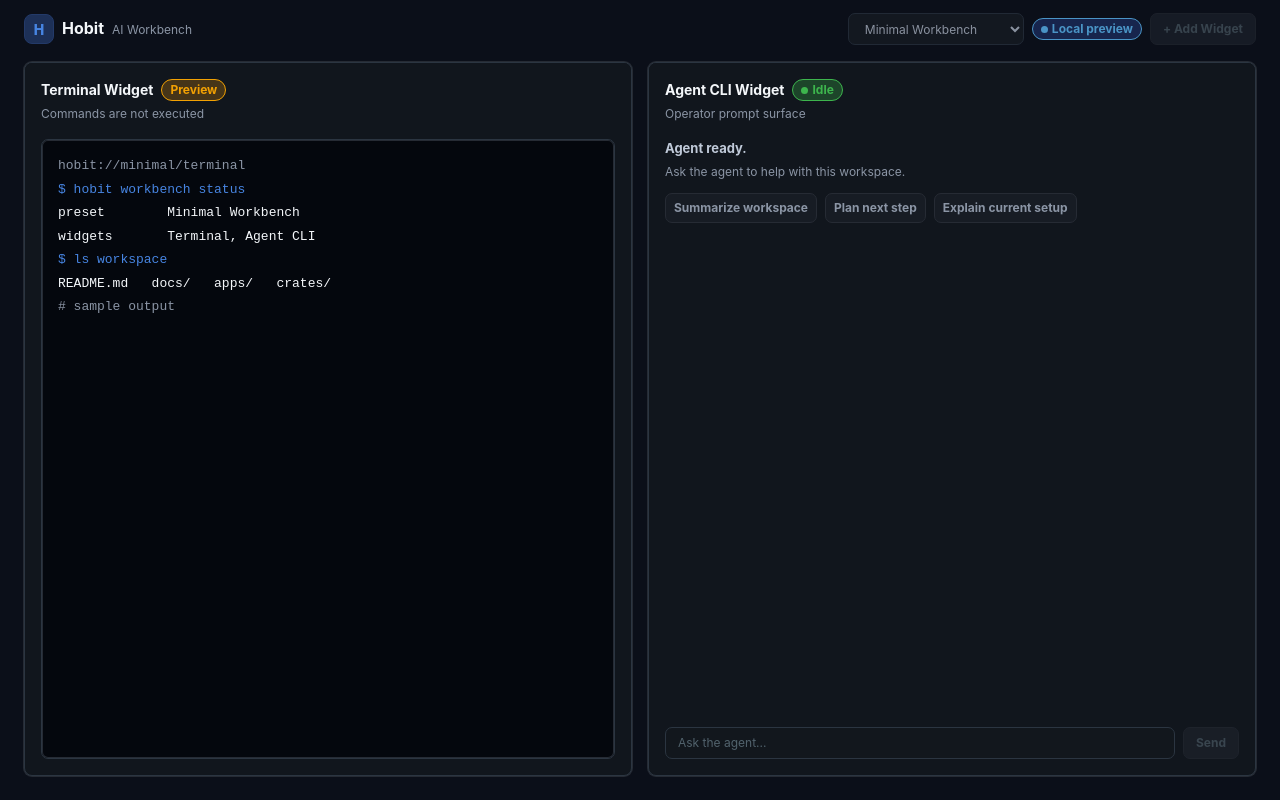
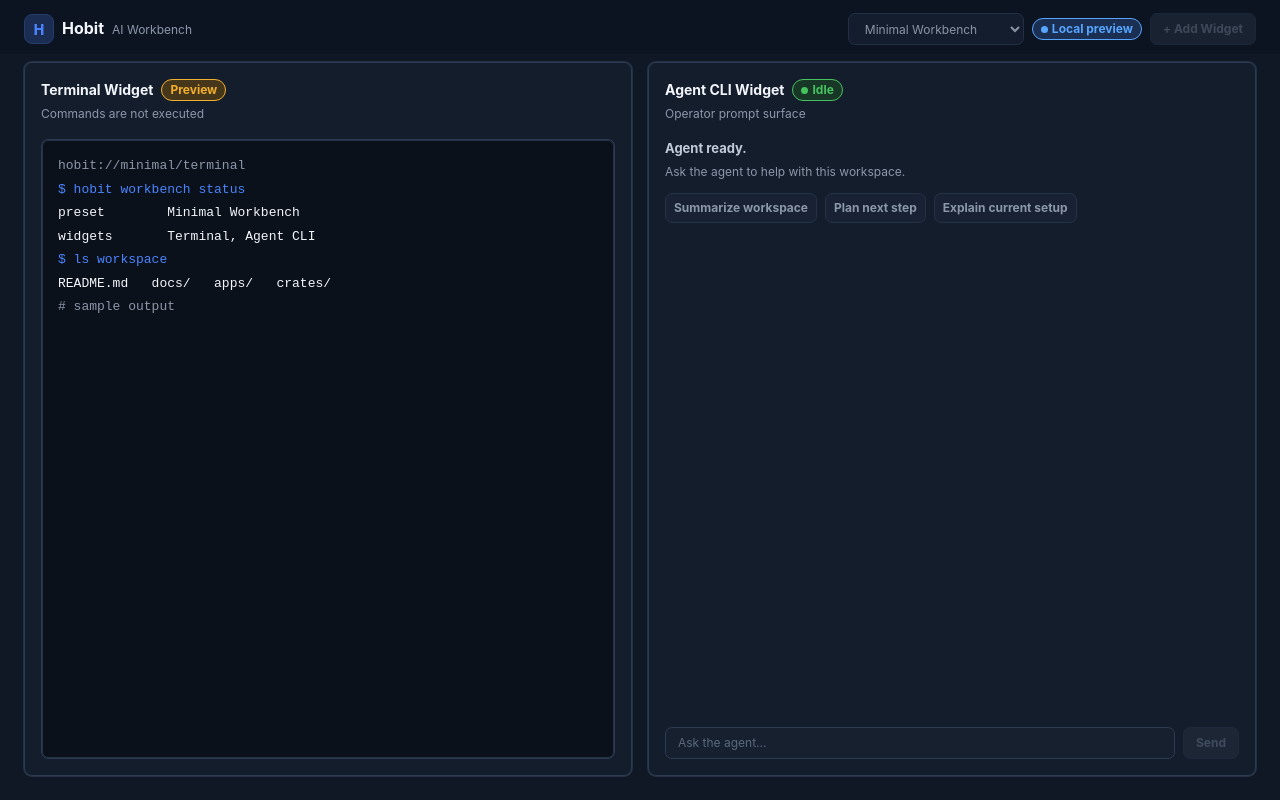
Before and after one commit to d-koshelev/Hobit, a React (Vite) app in the folder apps/desktop/frontend/: page / in a window 1280 px wide. Built offline with nearby package versions, Linux system fonts and the light colour scheme.

Commit message:
frontend: adjust shell palette to dark blue workbench theme

```diff
--- a/apps/desktop/frontend/src/styles/hobit-theme.css
+++ b/apps/desktop/frontend/src/styles/hobit-theme.css
@@ -1,38 +1,38 @@
 :root {
-  --hb-bg-app: #05080e;
-  --hb-bg-topbar: #05080e;
-  --hb-bg-canvas: #0b0f19;
+  --hb-bg-app: #0b1320;
+  --hb-bg-topbar: #0c1422;
+  --hb-bg-canvas: #101826;
 
-  --hb-surface-widget: #11161d;
-  --hb-surface-widget-raised: #171c24;
-  --hb-surface-panel: #181e26;
-  --hb-surface-panel-raised: #1e232d;
-  --hb-surface-input: #12171d;
-  --hb-surface-output: #04070d;
+  --hb-surface-widget: #141d2c;
+  --hb-surface-widget-raised: #182234;
+  --hb-surface-panel: #1a2433;
+  --hb-surface-panel-raised: #1d2838;
+  --hb-surface-input: #16202f;
+  --hb-surface-output: #0b111b;
 
-  --hb-border-subtle: #262b34;
-  --hb-border-default: #2b3541;
-  --hb-border-strong: #3f4a60;
+  --hb-border-subtle: #253246;
+  --hb-border-default: #2d3b52;
+  --hb-border-strong: #3b4c67;
 
-  --hb-text-primary: #f4f7fa;
-  --hb-text-secondary: #c0cad9;
-  --hb-text-muted: #8b95a5;
-  --hb-text-disabled: #52636d;
+  --hb-text-primary: #f3f6fb;
+  --hb-text-secondary: #c2cbda;
+  --hb-text-muted: #8d97aa;
+  --hb-text-disabled: #5c687b;
 
-  --hb-accent-primary: #4785e2;
-  --hb-accent-primary-hover: #3971c0;
-  --hb-accent-primary-subtle: #1d3057;
-  --hb-accent-primary-muted: #233a69;
+  --hb-accent-primary: #4a84ff;
+  --hb-accent-primary-hover: #3f73db;
+  --hb-accent-primary-subtle: #1b2d52;
+  --hb-accent-primary-muted: #243d6b;
 
-  --hb-status-success: #3db54d;
-  --hb-status-warning: #f2a103;
-  --hb-status-error: #ef4444;
-  --hb-status-info: #4a94c6;
-  --hb-status-neutral: #747f90;
+  --hb-status-success: #46c25f;
+  --hb-status-warning: #f2ae2e;
+  --hb-status-error: #eb5757;
+  --hb-status-info: #57a5ff;
+  --hb-status-neutral: #7f8a9f;
 
-  --hb-status-success-bg: #1d452a;
-  --hb-status-warning-bg: #463518;
-  --hb-status-error-bg: #3b1518;
-  --hb-status-info-bg: #17254d;
-  --hb-status-neutral-bg: #1e232d;
+  --hb-status-success-bg: #183726;
+  --hb-status-warning-bg: #46371a;
+  --hb-status-error-bg: #3f1b1f;
+  --hb-status-info-bg: #1a2f52;
+  --hb-status-neutral-bg: #222c3b;
 }
--- a/apps/desktop/frontend/src/styles/layout.css
+++ b/apps/desktop/frontend/src/styles/layout.css
@@ -1,6 +1,6 @@
 .app-shell {
   min-height: 100vh;
-  background: var(--color-canvas-bg);
+  background: var(--color-app-bg);
 }
 
 .workbench {
@@ -16,7 +16,7 @@
   align-items: center;
   justify-content: space-between;
   gap: var(--space-lg);
-  background: var(--color-canvas-bg);
+  background: var(--color-topbar-bg);
   padding: var(--space-md) var(--space-xl) var(--space-sm);
 }
 
```
Also changed, not shown: 1 other file (tests, documents, lock files or other folders).
